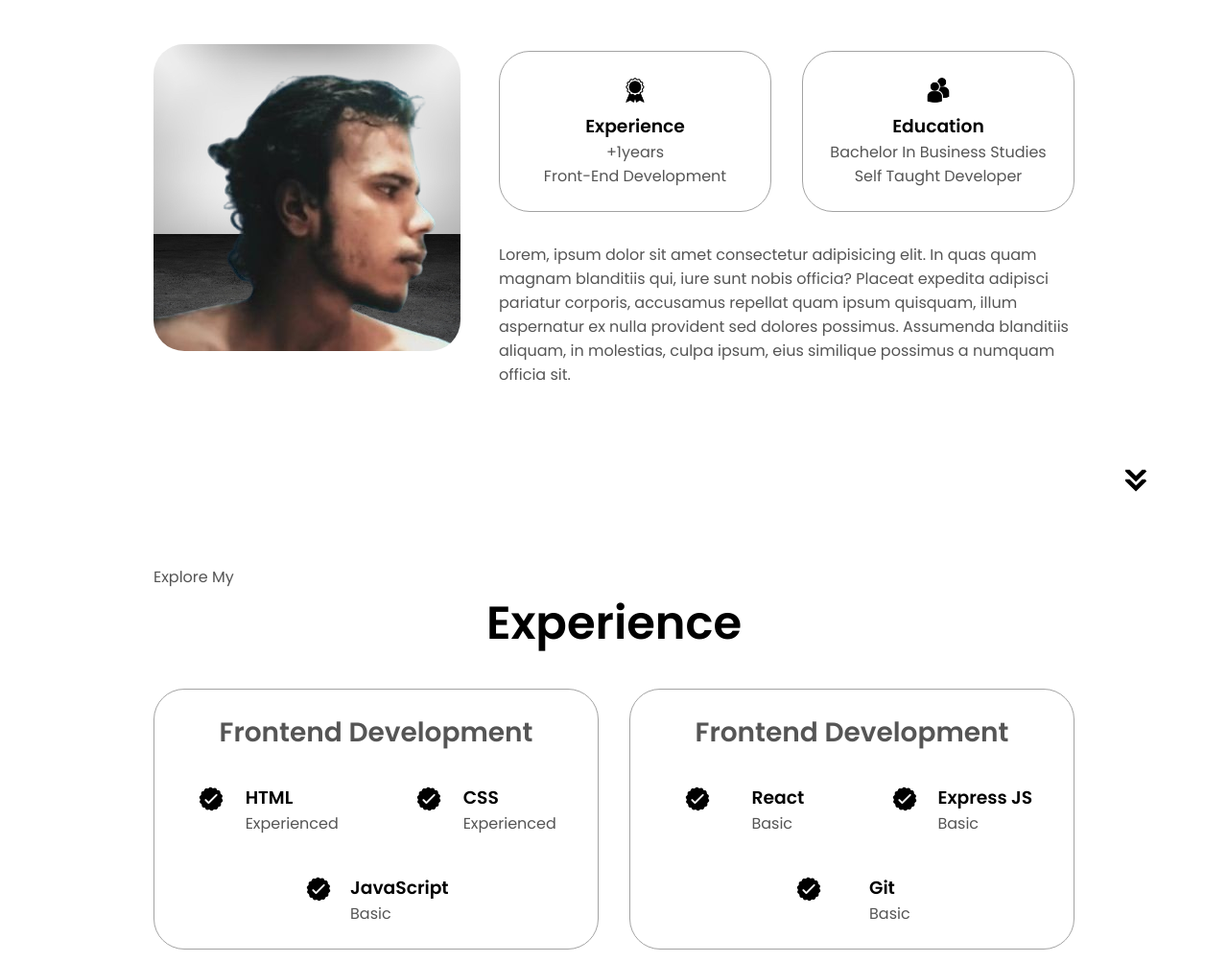
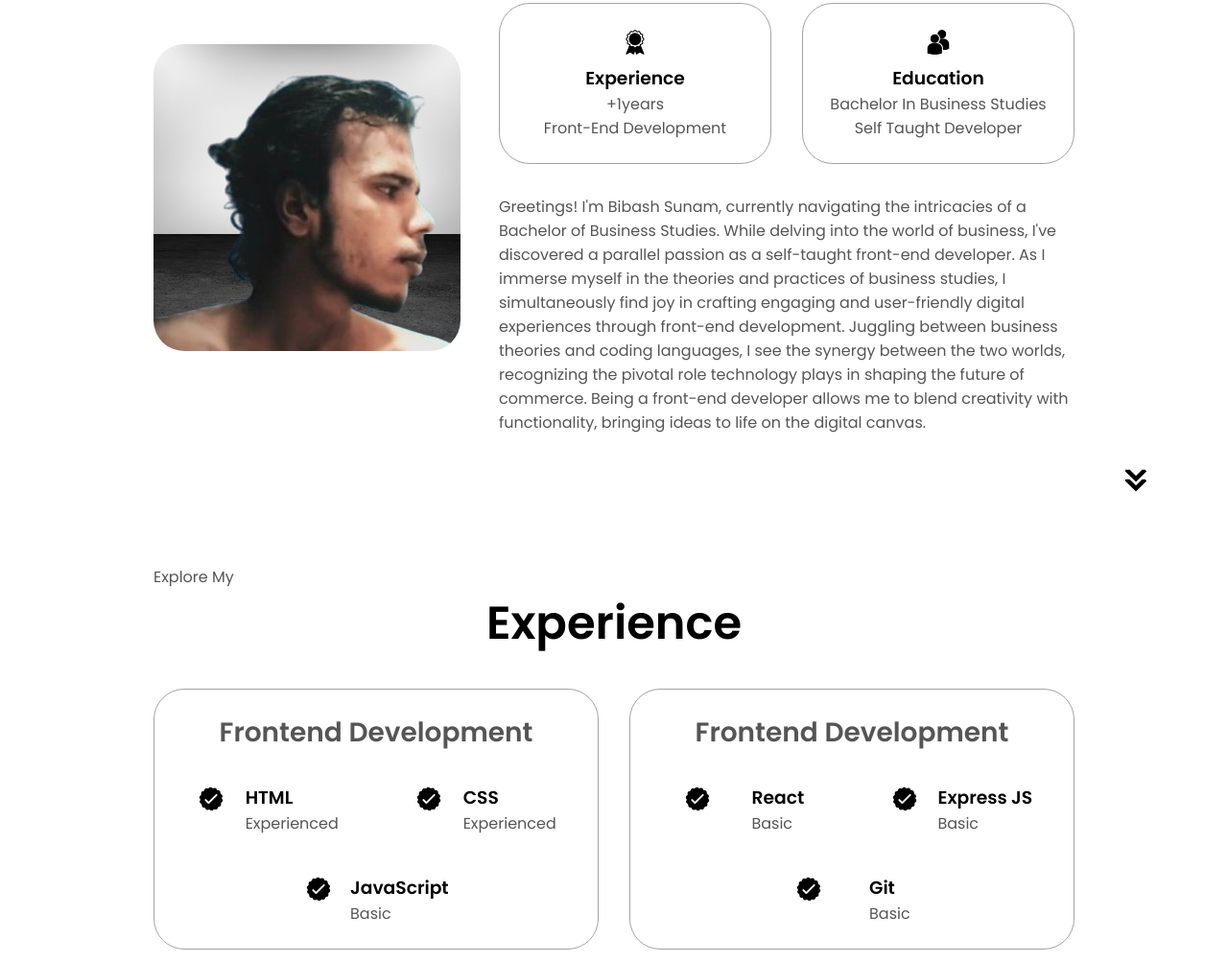
Before and after one commit to eebsub/Personal-Portfolio, a plain HTML site: page index.html in a window 1280 px wide. Shown: the part 1107-2110 px from the top of the page at 96% size. Drawn offline with Linux system fonts and the light colour scheme; a web font is replaced by a local one.

Commit message:
about me update

```diff
--- a/index.html
+++ b/index.html
@@ -108,12 +108,18 @@
           </div>
           <div class="text-container">
             <p>
-              Lorem, ipsum dolor sit amet consectetur adipisicing elit. In quas
-              quam magnam blanditiis qui, iure sunt nobis officia? Placeat
-              expedita adipisci pariatur corporis, accusamus repellat quam ipsum
-              quisquam, illum aspernatur ex nulla provident sed dolores
-              possimus. Assumenda blanditiis aliquam, in molestias, culpa ipsum,
-              eius similique possimus a numquam officia sit.
+              Greetings! I'm Bibash Sunam, currently navigating the intricacies
+              of a Bachelor of Business Studies. While delving into the world of
+              business, I've discovered a parallel passion as a self-taught
+              front-end developer. As I immerse myself in the theories and
+              practices of business studies, I simultaneously find joy in
+              crafting engaging and user-friendly digital experiences through
+              front-end development. Juggling between business theories and
+              coding languages, I see the synergy between the two worlds,
+              recognizing the pivotal role technology plays in shaping the
+              future of commerce. Being a front-end developer allows me to blend
+              creativity with functionality, bringing ideas to life on the
+              digital canvas.
             </p>
           </div>
         </div>
@@ -167,8 +173,6 @@
                   <p>Basic</p>
                 </div>
               </article>
-
-
             </div>
           </div>
           <div class="details-container">
@@ -306,7 +310,7 @@
         onclick="location.href='./#contact'"
       />
     </section>
-     <section id="contact">
+    <section id="contact">
       <p class="section__text__p1">Get in Touch</p>
       <h1 class="title">Contact Me</h1>
       <div class="contact-info-upper-container">
@@ -316,7 +320,9 @@
             alt="Email icon"
             class="icon contact-icon email-icon"
           />
-          <p><a href="mailto:bibashsunam17@gmail.com">bibashsunam17@gmail.com</a></p>
+          <p>
+            <a href="mailto:bibashsunam17@gmail.com">bibashsunam17@gmail.com</a>
+          </p>
         </div>
         <div class="contact-info-container">
           <img
@@ -324,7 +330,11 @@
             alt="LinkedIn icon"
             class="icon contact-icon"
           />
-          <p><a href="https://www.linkedin.com/in/bibash-sunam-5003a5299/">LinkedIn</a></p>
+          <p>
+            <a href="https://www.linkedin.com/in/bibash-sunam-5003a5299/"
+              >LinkedIn</a
+            >
+          </p>
         </div>
       </div>
     </section>
```
